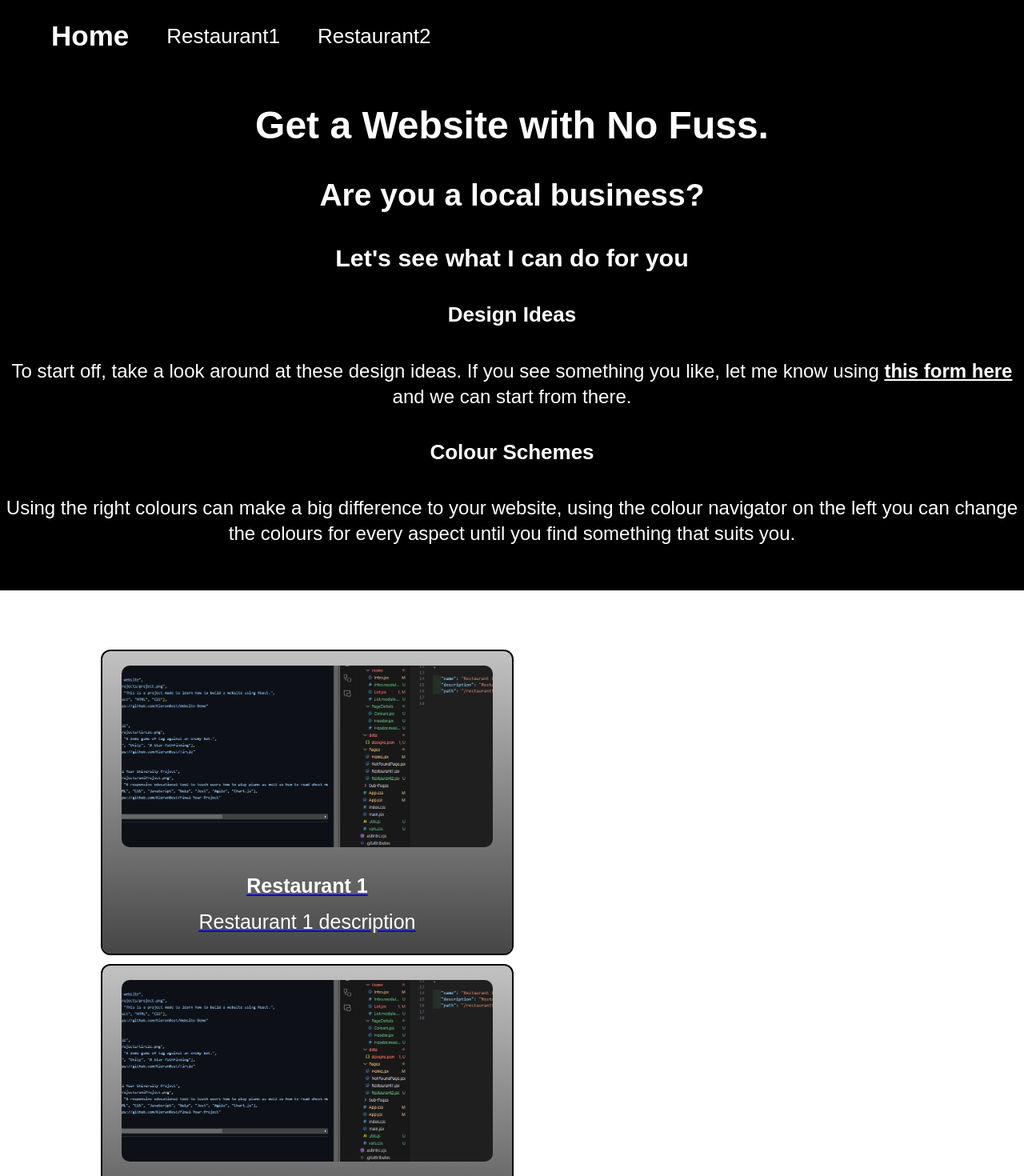
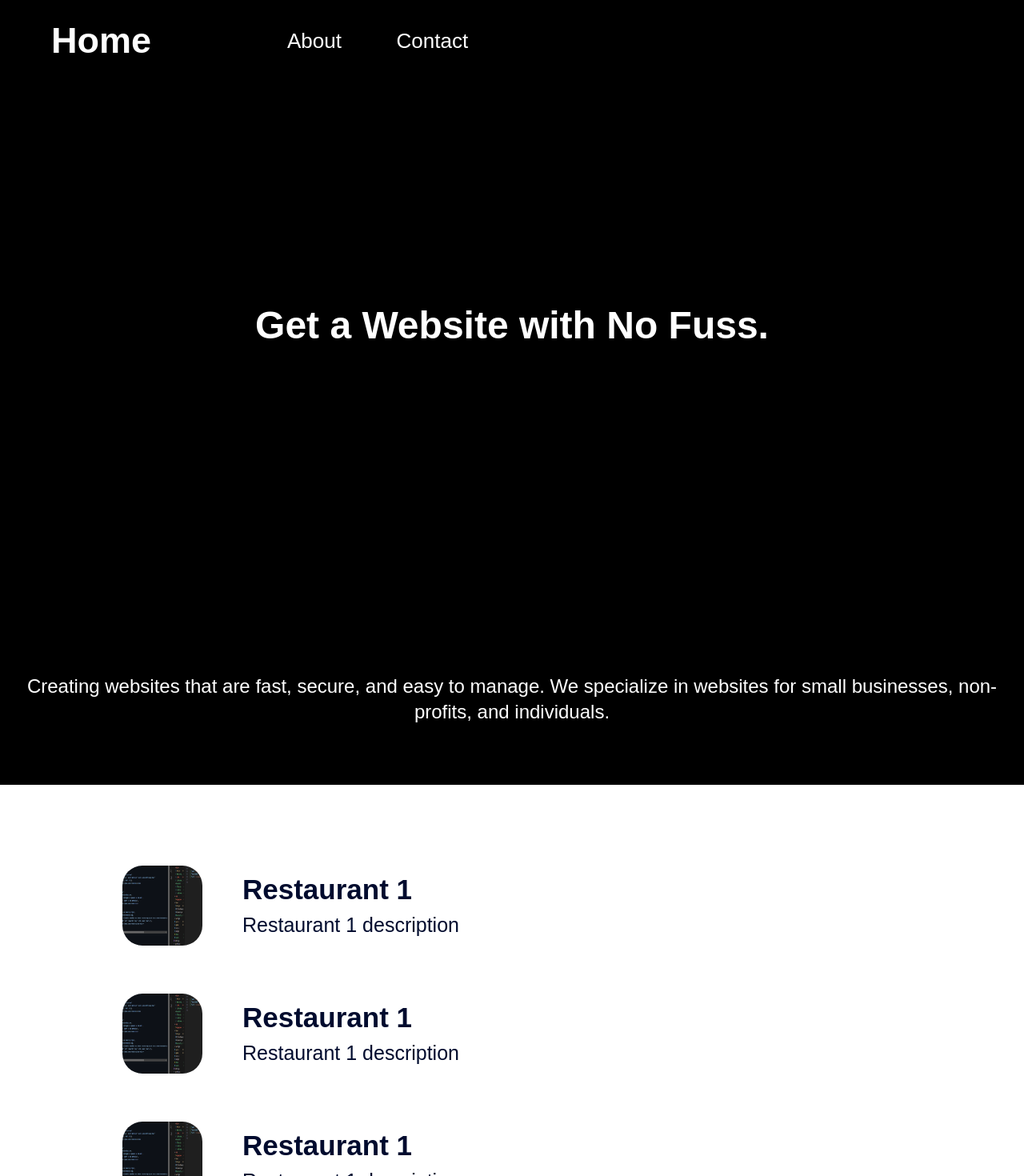
Before and after one commit to KieranBest/BestWebDev, a React (Vite) app: page / in a window 1280 px wide. Shown: the top 1470 px of the page at 80% size. Built offline with nearby package versions, Linux system fonts and the light colour scheme.

Commit message:
Refactored

```diff
--- a/src/components/Home/Intro.jsx
+++ b/src/components/Home/Intro.jsx
@@ -8,19 +8,14 @@ export const Intro = () => {
     return (
         <section className={styles.container}>
             <div className={styles.content}>
-                <div className={styles.paragraphs}>
+                <div className={styles.title}>
                     <h1>Get a Website with No Fuss.</h1>
-                    <h2>Are you a local business?</h2>
-                    <h3>Let's see what I can do for you</h3>
                 </div>
-                <div className={styles.paragraphs}>
-                    <h4>Design Ideas</h4>
+                <div className={styles.paragraph}>
                     <p>
-                        To start off, take a look around at these design ideas. If you see something you like, let me know using <a href="">this form here</a> and we can start from there.
-                    </p>
-                    <h4>Colour Schemes</h4>
-                    <p>
-                        Using the right colours can make a big difference to your website, using the colour navigator on the left you can change the colours for every aspect until you find something that suits you.
+                        Creating websites that are fast, secure, and easy to
+                        manage. We specialize in websites for small businesses,
+                        non-profits, and individuals.
                     </p>
                 </div>
             </div>
--- a/src/components/Home/Intro.module.css
+++ b/src/components/Home/Intro.module.css
@@ -8,10 +8,9 @@
     width: 100%;
 }
 
-.content {
-    display: flex;
-    flex-direction: column;
-    justify-content: space-evenly;
+.title {
+    padding-top: 250px;
+    padding-bottom: 350px;
 }
 
 .paragraph {
@@ -19,18 +18,8 @@
     gap: 20px;
 }
 
-p a {
-    font-weight: bold;
-    color: var(--font-light-color);
-}
-
 h1 {
     padding-top: 50px;
-    text-align: center;
-}
-
-h2, h3, h4{
-    padding-top: 3%;
     text-align: center;
 }
 
--- a/src/components/Home/ProjectCard.jsx
+++ /dev/null
@@ -1,16 +0,0 @@
-import React from "react";
-
-import { getImageUrl } from "../../utils";
-import styles from "./ProjectCard.module.css";
-
-export const ProjectCard = ({
-    project : { title, imageSrc, description, skills, source  }
-}) => {
-    return (
-        <a className={styles.container} href={source}>
-            <img className={styles.image} src={getImageUrl(imageSrc)} alt={`Image of ${title}`} />
-            <h3 className={styles.title}>{title}</h3>
-            <p className={styles.description}>{description}</p>
-        </a>
-    );
-};
--- a/src/components/Home/ProjectCard.module.css
+++ /dev/null
@@ -1,34 +0,0 @@
-@import "../../vars.css";
-
-.container {
-    display: flex;
-    flex-direction: column;
-    border-radius: 10px;
-    background: linear-gradient(180deg, var(--background-light-grey) 0%, var(--background-dark-grey) 100%);
-    padding: 18px 24px;
-    outline: 2px solid var(--background-dark-color);
-    max-width: 100%;
-}
-
-.image {
-    width: 100%;
-    height: 100%;
-    border-radius: 10px;
-    margin-bottom: 20px;
-}
-
-.title {
-    font-size: 25px;
-    font-weight: 700;
-    text-align: center;
-    color: var(--font-light-color);
-    text-decoration: none;
-}
-
-.description {
-    margin-bottom: 6px;
-    font-size: 25px;
-    font-weight: 400;
-    color: var(--font-light-color);
-    text-decoration: none;
-}
--- a/src/components/Home/Projects.jsx
+++ b/src/components/Home/Projects.jsx
@@ -1,19 +1,28 @@
 import React from "react";
 
 import styles from './Projects.module.css';
-import designs from '../../data/designs.json';
-import { ProjectCard } from "./ProjectCard";
+import projects from '../../data/projects.json';
+
+import { getImageUrl } from '../../utils';
 
 export const Projects = () => {
     return (
         <section className={styles.container}>
-            <div className={styles.projects}>
-                {
-                    designs.map((design, id) => {
+            <div className={styles.content}>
+                <ul className={styles.projects}>
+                    {projects.map((project, id) => {
                         return (
-                            <ProjectCard key={id} project={design} />
-                    );
-            })}
+                            <li className={styles.project}>
+                                <a href={project.source} className={styles.projectLink}></a>
+                                <img src={getImageUrl(project.imageSrc)} alt={project.title} />
+                                <div className={styles.projectDescription}>
+                                    <a href={project.source}>{project.title}</a>
+                                    <p>{project.description}</p>
+                                </div>
+                            </li>
+                        );
+                    })}
+                </ul>
             </div>
         </section>
     );
--- a/src/components/Home/Projects.module.css
+++ b/src/components/Home/Projects.module.css
@@ -1,17 +1,44 @@
 .container {
     margin-top: 76px;
-    color: var(--color-text);
+    color: var(--font-dark-color);
     margin-left: 10%;
     margin-right: 10%;
+    margin-bottom: 76px;
 }
 
 .projects {
-    margin-top: 37px;
+    color: var(--color-text);
+    display: flex;
+    flex-direction: column;
+    gap: 10px;
+}
+
+.project {
     display: flex;
     flex-direction: row;
-    flex-wrap: wrap;
     align-items: center;
-    justify-content: space-evenly;
-    gap: 15px;
-    width: 50%;
+    list-style: none;
+    padding: 25px;
+    background-image: linear-gradient(90deg, rgba(165, 215, 232, 0.42) 0%, rgba(255, 255, 255, 0) 100%);
+    background-size: 0 100%;
+    background-repeat: no-repeat;
+    transition: 0.4s;
 }
+
+.project img {
+    width: 100px;
+    height: 100px;
+    border-radius: 25%;
+    margin-right: 50px;
+}
+
+.project a {
+    font-size: 35px;
+    font-weight: 600;
+    text-decoration: none;
+    color: var(--color-text);
+}
+
+.project p {
+    font-size: 25px;
+}
--- a/src/components/PageDetails/Header.jsx
+++ b/src/components/PageDetails/Header.jsx
@@ -8,8 +8,8 @@ export const Header = () => {
             <nav className="navbar">
                 <ul className={styles.menuItems}>
                     <li><a className={styles.title} href="/">Home</a></li>
-                    <li><a className={styles.links} href="/Restaurant1">Restaurant1</a></li>
-                    <li><a className={styles.links} href="/Restaurant2">Restaurant2</a></li>
+                    <li><a className={styles.links} href="/About">About</a></li>
+                    <li><a className={styles.links} href="/Contact">Contact</a></li>
                 </ul>
             </nav>
         </header>
--- a/src/components/PageDetails/Header.module.css
+++ b/src/components/PageDetails/Header.module.css
@@ -18,9 +18,10 @@ header {
 }
 
 .title {
-    font-size: 35px;
+    font-size: 45px;
     font-weight: 600;
     text-decoration: none;
+    padding-right: 55px;
 }
 
 .menuItems {
@@ -37,7 +38,11 @@ header {
 }
 
 .menuItems a:hover {
-    color: var(--font-dark-color);
+    color: var(--font-medium-color);
+}
+
+.links {
+    padding-left: 100%;
 }
 
 @media screen and (max-width: 830px) {
--- a/src/vars.css
+++ b/src/vars.css
@@ -4,5 +4,6 @@
     --background-light-grey: #c2c2c2;
     --backgriound-light-color: #f1f1f1;
     --font-dark-color: #000b2e;
+    --font-medium-color: #4b4b4b;
     --font-light-color: #ffffff;
 }
```
Also changed, not shown: src/data/projects.json (renamed from src/data/designs.json).
